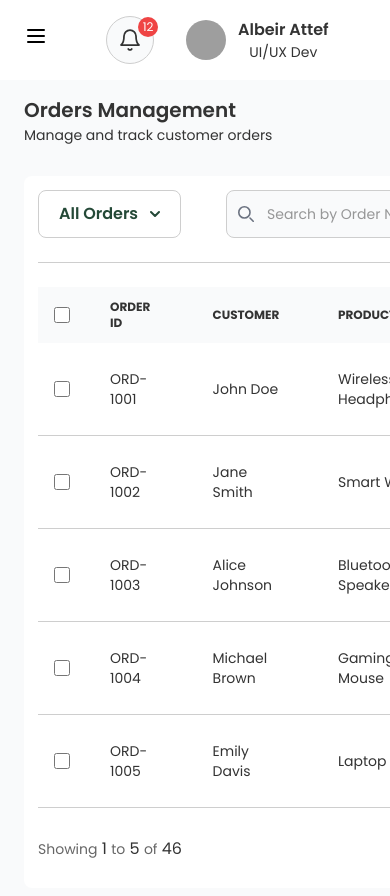
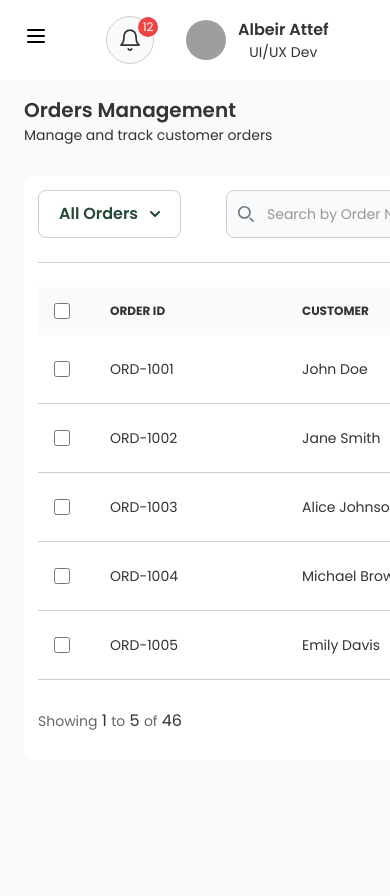
Before and after one commit to MazenUcef/aroma-dashboard-template-, a React (Vite) app: page /orders in a window 390 px wide. Shown: the top 896 px of the page. Built offline with nearby package versions, Linux system fonts and the light colour scheme; grey boxes are pictures that could not be loaded.

Commit message:
fix data tabel responsive

```diff
--- a/src/Components/DataTable.tsx
+++ b/src/Components/DataTable.tsx
@@ -212,11 +212,13 @@ export const DataTable: React.FC<DataTableProps> = ({
                 </div>
               </th>
             )}
-            {columns.map((column) => (
+            {columns.map((column, index) => (
               <th
                 key={column.key}
                 scope="col"
-                className={`px-6 py-3 ${column.width ? column.width : ""}`}
+                className={`px-6 py-3 ${column.width ? column.width : ""} ${
+                  index > 2 ? "hidden md:table-cell" : ""
+                }`}
               >
                 {column.header}
               </th>
@@ -253,8 +255,13 @@ export const DataTable: React.FC<DataTableProps> = ({
                   </div>
                 </td>
               )}
-              {columns.map((column) => (
-                <td key={`${row.id}-${column.key}`} className="px-6 py-4">
+              {columns.map((column, index) => (
+                <td
+                  key={`${row.id}-${column.key}`}
+                  className={`px-6 py-4 ${
+                    index > 2 ? "hidden md:table-cell" : ""
+                  }`}
+                >
                   {column.key === "status" ? (
                     <span
                       className={`px-2 py-1 rounded-full text-xs font-medium ${getStatusStyles(
--- a/src/pages/UserManagement.tsx
+++ b/src/pages/UserManagement.tsx
@@ -1,4 +1,4 @@
-import { useState } from "react";
+import { useEffect, useState } from "react";
 import PluseIcon from "../assets/icons/PluseIcon";
 import { FooterDivider, Pagination, Avatar } from "flowbite-react";
 import { DropdownCheckbox } from "../components/DriodownCheckbox";
@@ -17,7 +17,14 @@ const UserManagement = () => {
   const [searchTerm2, setSearchTerm2] = useState("");
   const [currentPage, setCurrentPage] = useState(1);
   const [openModal, setOpenModal] = useState(false);
+  const [isSmallScreen, setIsSmallScreen] = useState(window.innerWidth < 640);
 
+  useEffect(() => {
+    const handleResize = () => setIsSmallScreen(window.innerWidth < 640);
+    window.addEventListener("resize", handleResize);
+
+    return () => window.removeEventListener("resize", handleResize);
+  }, []);
   const AllUsers = [
     { id: "1", label: "Admins", checked: true },
     { id: "2", label: "Staff" },
@@ -486,12 +493,12 @@ const UserManagement = () => {
     {
       key: "status",
       header: "Status",
-      width: "w-64 hidden md:table-cell", // hidden on mobile
+      width: "w-64 hidden md:table-cell", // hides automatically on mobile
     },
     {
       key: "LastActive",
       header: "LAST ACTIVE",
-      width: "w-64 hidden md:table-cell", // hidden on mobile
+      width: "w-64 hidden md:table-cell",
     },
   ];
 
@@ -603,10 +610,8 @@ const UserManagement = () => {
         {/* Table */}
         <div className="overflow-x-auto">
           <DataTable
-            columns={window.innerWidth < 640 ? smallScreenColumns : columns}
-            data={
-              window.innerWidth < 640 ? formattedUsersSmall : formattedUsers
-            }
+            columns={isSmallScreen ? smallScreenColumns : columns}
+            data={isSmallScreen ? formattedUsersSmall : formattedUsers}
             selectable={true}
             onSelect={handleSelect}
             onEdit={handleEdit}
```
